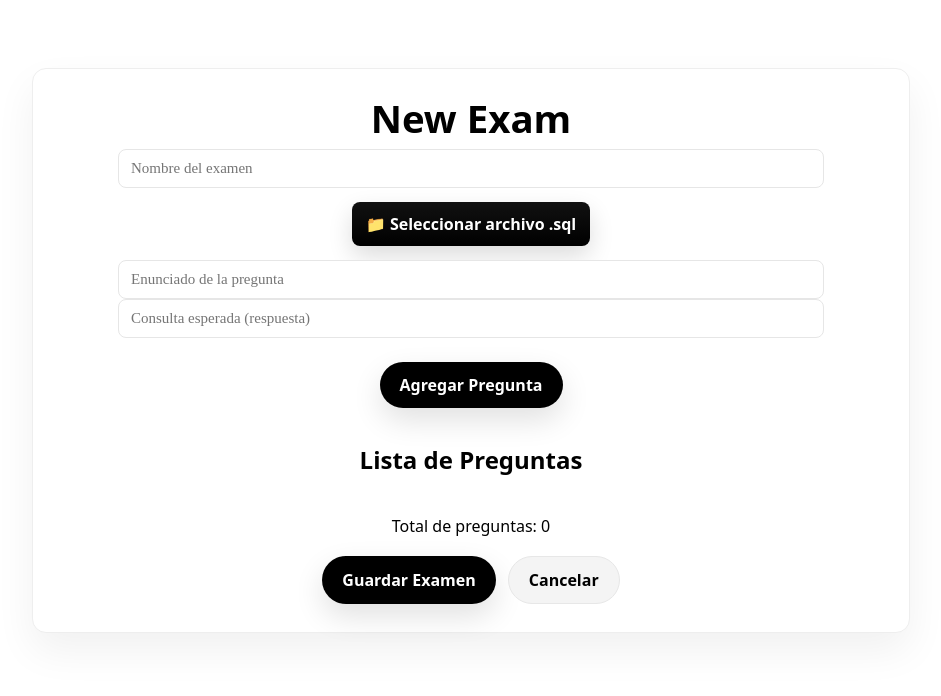
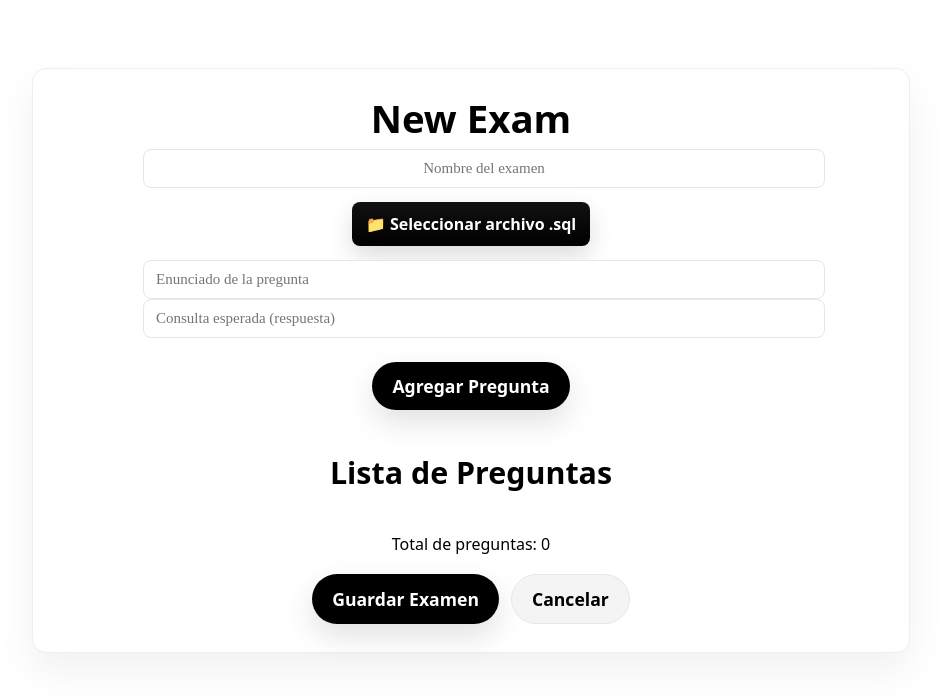
Before and after one commit to kicconsu/SQLExam, a React (Vite) app in the folder front/: page /ProfessorExam in a window 1280 px wide. Shown: the top 696 px of the page, without its empty margins (169-1110 px from the left). Built offline with nearby package versions, Linux system fonts and the light colour scheme.

Commit message:
estilo vista examen

```diff
--- a/front/src/CSS/ViewExam.css
+++ b/front/src/CSS/ViewExam.css
@@ -0,0 +1,104 @@
+/* Centrar todo el contenido */
+body, html {
+  margin: 0;
+  padding: 0;
+  font-family: "Inter", sans-serif;
+}
+
+.main-title {
+  text-align: center;
+  font-size: 2.8rem;
+  margin-top: 40px;
+}
+
+/* Contenedor general */
+form, h2 {
+  width: 80%;
+  max-width: 900px;
+  margin: auto;
+  display: block;
+}
+
+/* Label */
+.mi-label {
+  font-weight: bold;
+  font-size: 1.1rem;
+  text-align: center;
+}
+
+/* Input nombre del examen */
+.Project-Name {
+  padding: 3px;
+  font-size: 1rem;
+  width: 100%;
+  border: 2px solid #d0d0d0;
+  border-radius: 6px;
+  text-align: center;
+}
+
+/* Centrar sección de preguntas */
+h2 {
+  text-align: center;
+  margin-top: 40px;
+  font-size: 1.9rem;
+}
+
+/* === BOTONES === */
+
+.buttons-container {
+  display: flex;
+  justify-content: center;
+  align-items: center;
+  gap: 25px;
+  margin-top: 40px;
+  flex-wrap: wrap;
+}
+
+/* Estilo general para todos los botones */
+.btn {
+  padding: 12px 25px;
+  border-radius: 10px;
+  font-size: 1.1rem;
+  border: none;
+  cursor: pointer;
+  transition: 0.25s;
+  font-weight: 600;
+}
+
+/* Abrir examen */
+.open-btn {
+  background: #007bff;
+  color: white;
+}
+.open-btn:disabled {
+  background: #9ec7ff;
+  cursor: not-allowed;
+}
+
+/* Cerrar examen */
+.close-btn {
+  background: #ffc107;
+  color: black;
+}
+.close-btn:disabled {
+  background: #ffe9a6;
+  cursor: not-allowed;
+}
+
+/* Ver resultados */
+.results-btn {
+  background: #28a745;
+  color: white;
+}
+.results-btn:hover {
+  background: #248e3d;
+}
+
+/* Volver */
+.back-btn {
+  background: #343a40;
+  color: white;
+}
+.back-btn:hover {
+  background: #23272b;
+}
--- a/front/src/pages/StudentLogin.jsx
+++ b/front/src/pages/StudentLogin.jsx
@@ -133,7 +133,7 @@ async function handleSubmitLogin(e) {
       <p className="StudentLogin-paragraph">
         Bienvenido al portal de estudiantes. Aquí podrás ingresar para presentar los exámenes asignados por tu profesor.
       </p>
- <form onSubmit={handleSubmit}>
+ <form className="student-form" onSubmit={handleSubmitLogin}>
         <input
           type="text"
           placeholder="Email"
@@ -150,12 +150,12 @@ async function handleSubmitLogin(e) {
           disabled={loading}
         />
 
-        <button type="submit" disabled={loading}>
+        <button type="submit" className='btn' disabled={loading}>
           {loading ? "Cargando..." : "Log in"}
         </button>
 
       </form>
-       {isLoged && <span >✓ Usted esta logeado </span>}
+       {isLoged && <div style={{ color: 'green', marginTop: 8 }}>✓ Usted está logeado</div>}
     <p className="StudentLogin-paragraph">
          Ingrese el codigo del examen proporcionado por su profesor       </p>
  <form onSubmit={handleSubmitCode}>
--- a/front/src/pages/ViewExam.jsx
+++ b/front/src/pages/ViewExam.jsx
@@ -342,7 +342,7 @@ export default function ViewExam() {
 
       {/* Nombre del examen */}
       <form onSubmit={(e) => e.preventDefault()}>
-        <div style={{ display: 'flex', gap: '10px', alignItems: 'center' }}>
+        <div className="h2">
             <label className="mi-label">Nombre del examen:</label>
           <input
             className="Project-Name"
@@ -385,62 +385,40 @@ export default function ViewExam() {
 
 
      {/* Botones */}
-<div style={{
-  display: 'flex',
-  gap: '10px',
-  marginTop: '30px',
-  flexWrap: 'wrap'
-}}>
-  {/* Botón Abrir - deshabilitado si ya está publicado */}
+<div className="buttons-container">
   <button
+    className="btn open-btn"
     onClick={handlePublish}
-    disabled={saving || isPublished} // ← Deshabilitado si está publicado
-    style={{
-      backgroundColor: isPublished ? '#cccccc' : '#007bff',
-      color: 'white',
-      padding: '10px 20px',
-      border: 'none',
-      borderRadius: '5px',
-      cursor: (saving || isPublished) ? 'not-allowed' : 'pointer',
-      opacity: isPublished ? 0.5 : 1
-    }}
+    disabled={saving || isPublished}
   >
     📢 Abrir Examen
   </button>
 
-  {/* Botón Cerrar - deshabilitado si NO está publicado */}
   <button
+    className="btn close-btn"
     onClick={handleUnpublish}
-    disabled={saving || !isPublished} // ← Deshabilitado si NO está publicado
-    style={{
-      backgroundColor: !isPublished ? '#cccccc' : '#ffc107',
-      color: !isPublished ? '#666' : 'black',
-      padding: '10px 20px',
-      border: 'none',
-      borderRadius: '5px',
-      cursor: (saving || !isPublished) ? 'not-allowed' : 'pointer',
-      opacity: !isPublished ? 0.5 : 1
-    }}
+    disabled={saving || !isPublished}
   >
     📤 Cerrar Examen
   </button>
 
   <button
+    className="btn results-btn"
     onClick={handleViewResults}
     disabled={saving}
-
   >
     📊 Ver Resultados
   </button>
 
   <button
+    className="btn back-btn"
     onClick={handleCancel}
     disabled={saving}
-
   >
     ← Volver
   </button>
 </div>
+
     </>
   );
 }
```
Lines whose indentation alone changed are shown as unchanged.
